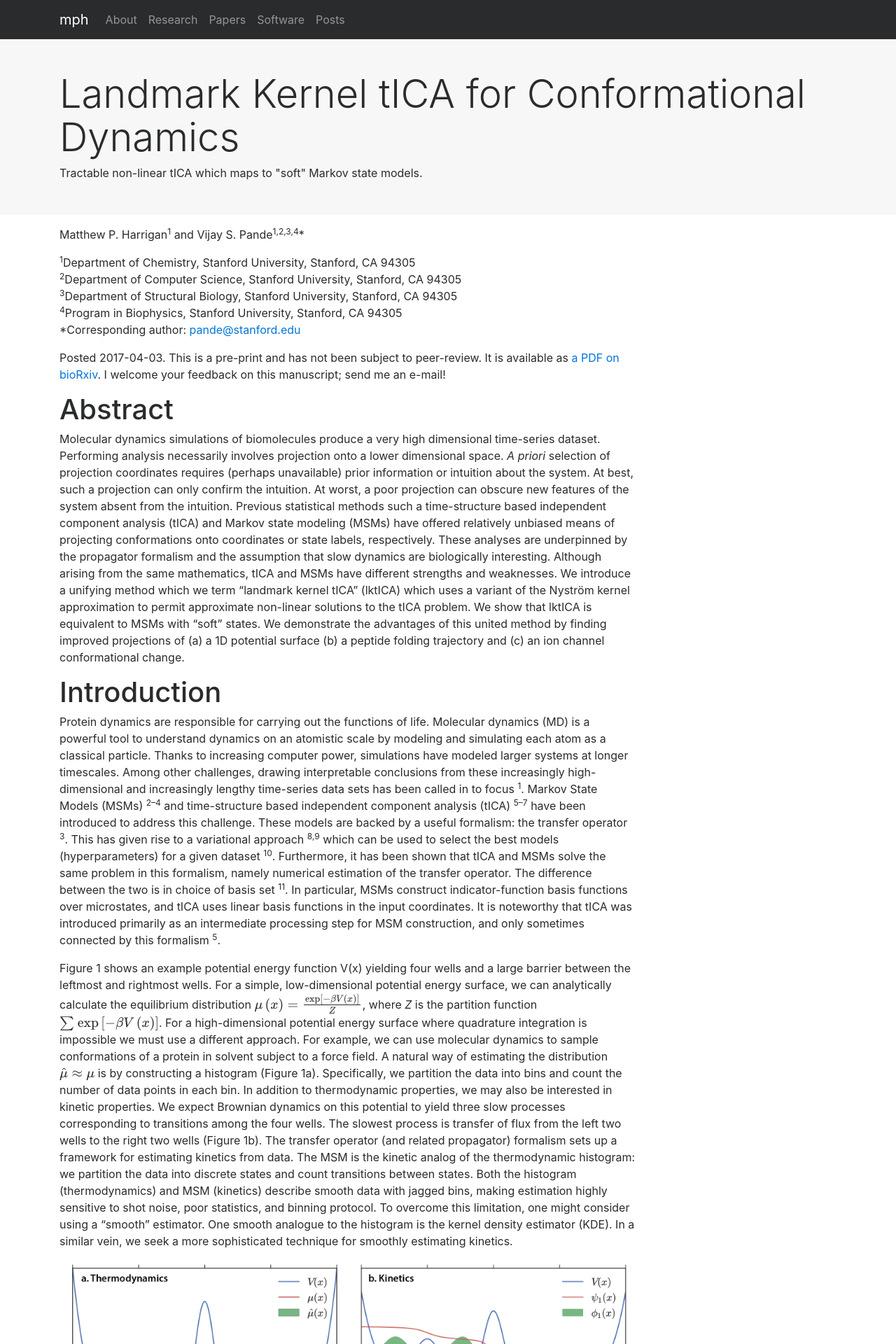
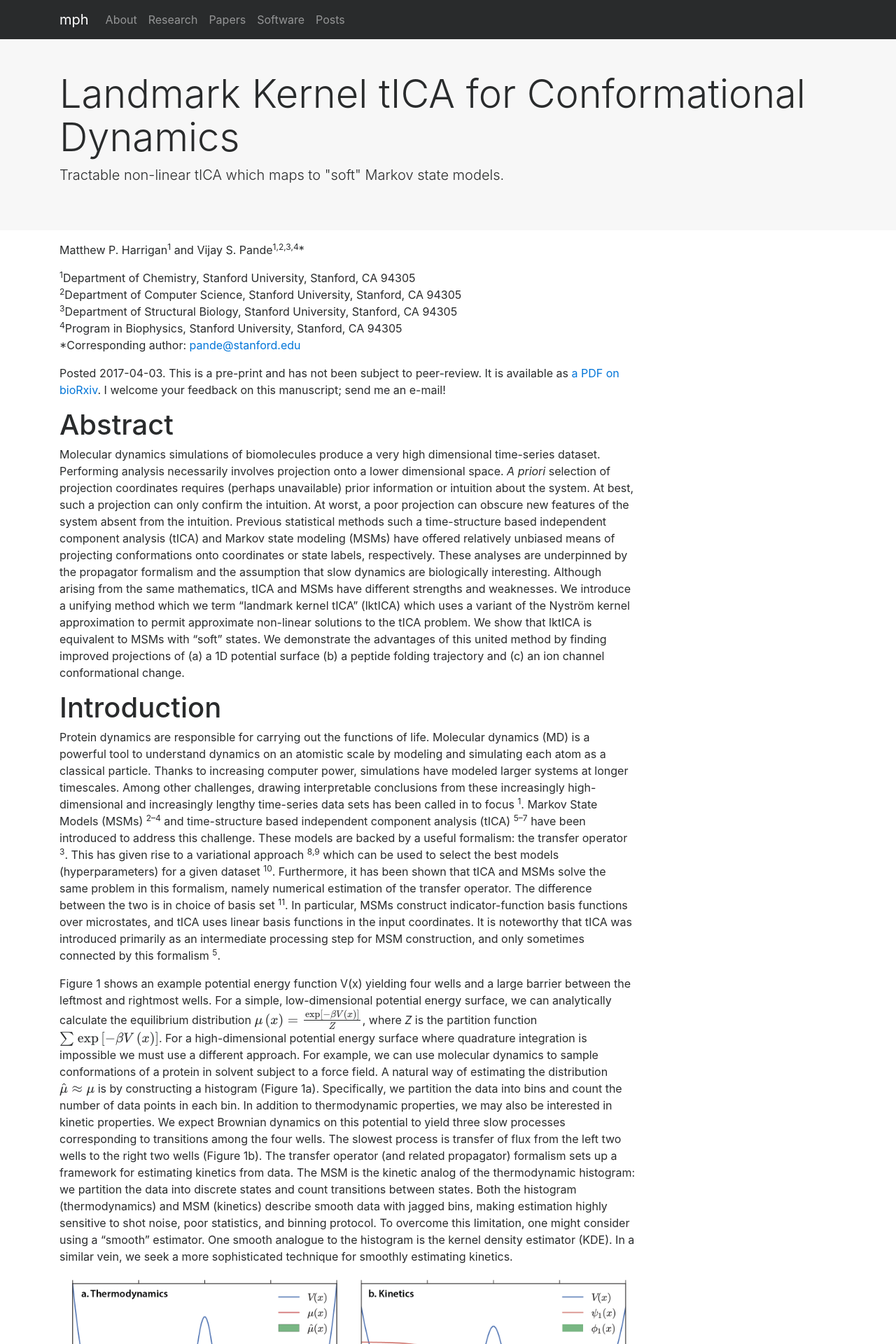
Before and after one commit to mpharrigan/mpharrigan.github.io, a Jekyll site: the page built from lktica/index.html, in a window 1280 px wide. Shown: the top 1920 px of the page at 70% size. Built offline with Jekyll 4.4.1, drawn with Linux system fonts in a browser that asks for light colours; formulas are drawn with MathJax 3.

Commit message:
Add back in lead text for lktica

```diff
--- a/lktica/index.html
+++ b/lktica/index.html
@@ -2,7 +2,7 @@
 layout: post
 math: True
 title: Landmark Kernel tICA for Conformational Dynamics
-lead: Tractable non-linear tICA which maps to "soft" Markov state models.
+lead: <p class="lead">Tractable non-linear tICA which maps to "soft" Markov state models.</p>
 ---
 <p>Matthew P. Harrigan<sup>1</sup> and Vijay S. Pande<sup>1,2,3,4</sup>*</p>
 <p><sup>1</sup>Department of Chemistry, Stanford University, Stanford, CA 94305<br />
```
